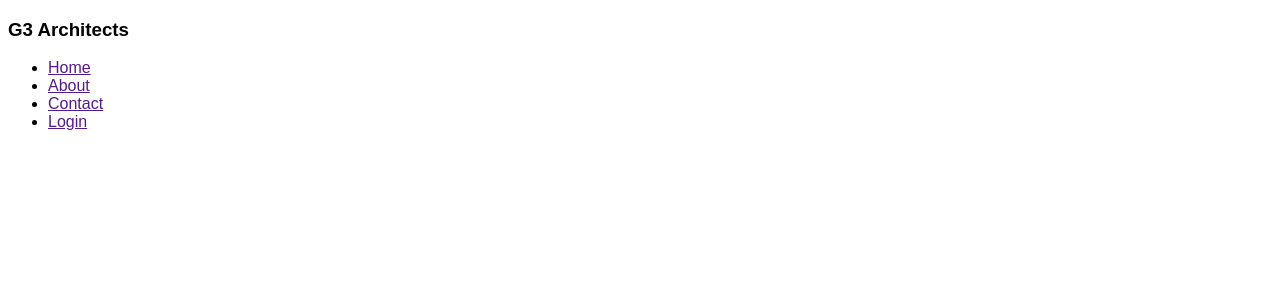
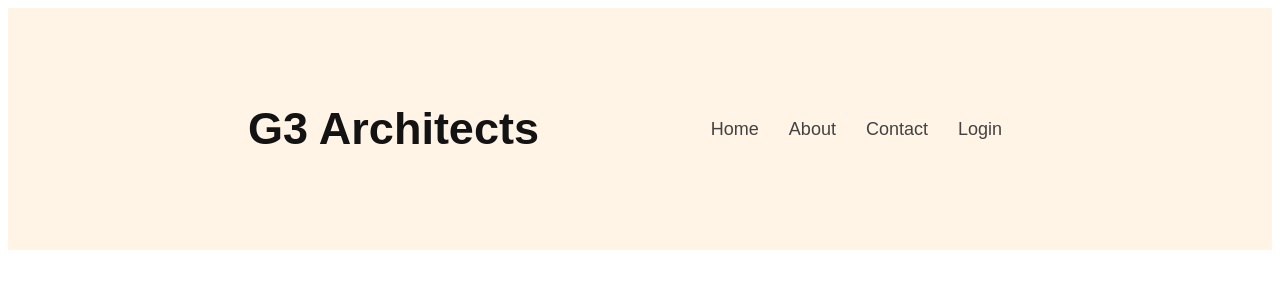
Before and after one commit to mdjawadiq/Architect-Website, a plain HTML site: page index.html in a window 1280 px wide. Drawn offline with Linux system fonts and the light colour scheme.

Commit message:
styling nav bar

```diff
--- a/index.html
+++ b/index.html
@@ -11,7 +11,7 @@
 <body>
     <header>
         <nav>
-            <h3>G3 Architects</h3>
+            <h3 class="nav-title">G3 Architects</h3>
             <ul>
                 <li><a href="">Home</a></li>
                 <li><a href="">About</a></li>
--- a/style.css
+++ b/style.css
@@ -1,3 +1,38 @@
 *{
     font-family: 'Work Sans', sans-serif;
 }
+
+/* header styles */
+
+header{
+    background-color: rgba(255, 144, 14, 0.10);
+    padding: 50px 240px;
+}
+
+nav{
+    display: flex;
+    justify-content: space-between;
+    align-items: center;
+}
+
+.nav-title{
+    font-size: 45px;
+    font-weight: 700;
+    color:#131313;
+}
+
+nav > ul{
+    display: flex;
+}
+
+nav li{
+    list-style: none;
+    margin-right: 30px;
+    font-size: 18px;
+    font-weight: 500;
+}
+
+nav li a{
+    text-decoration: none;
+    color:#424242;
+}
```
